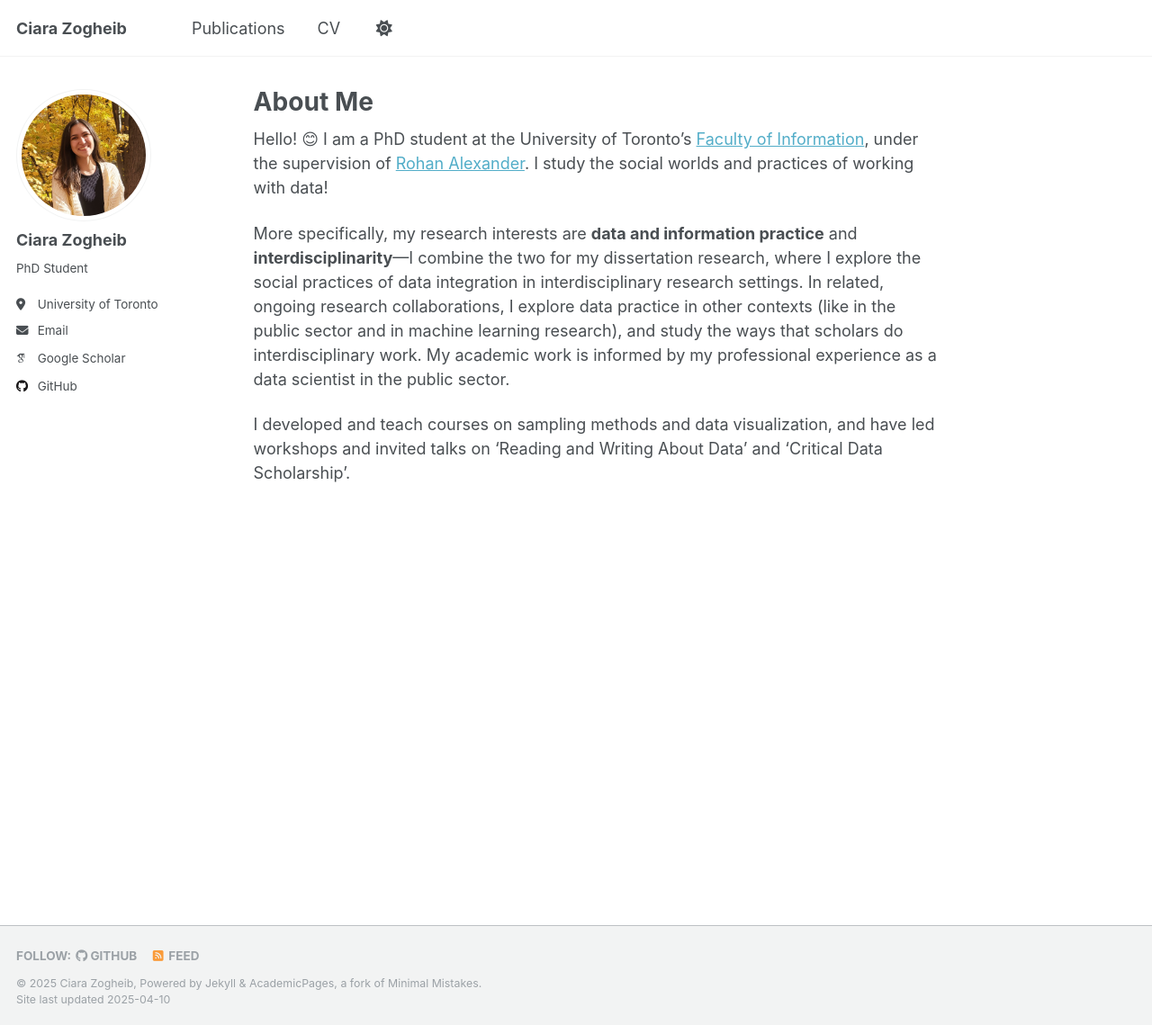
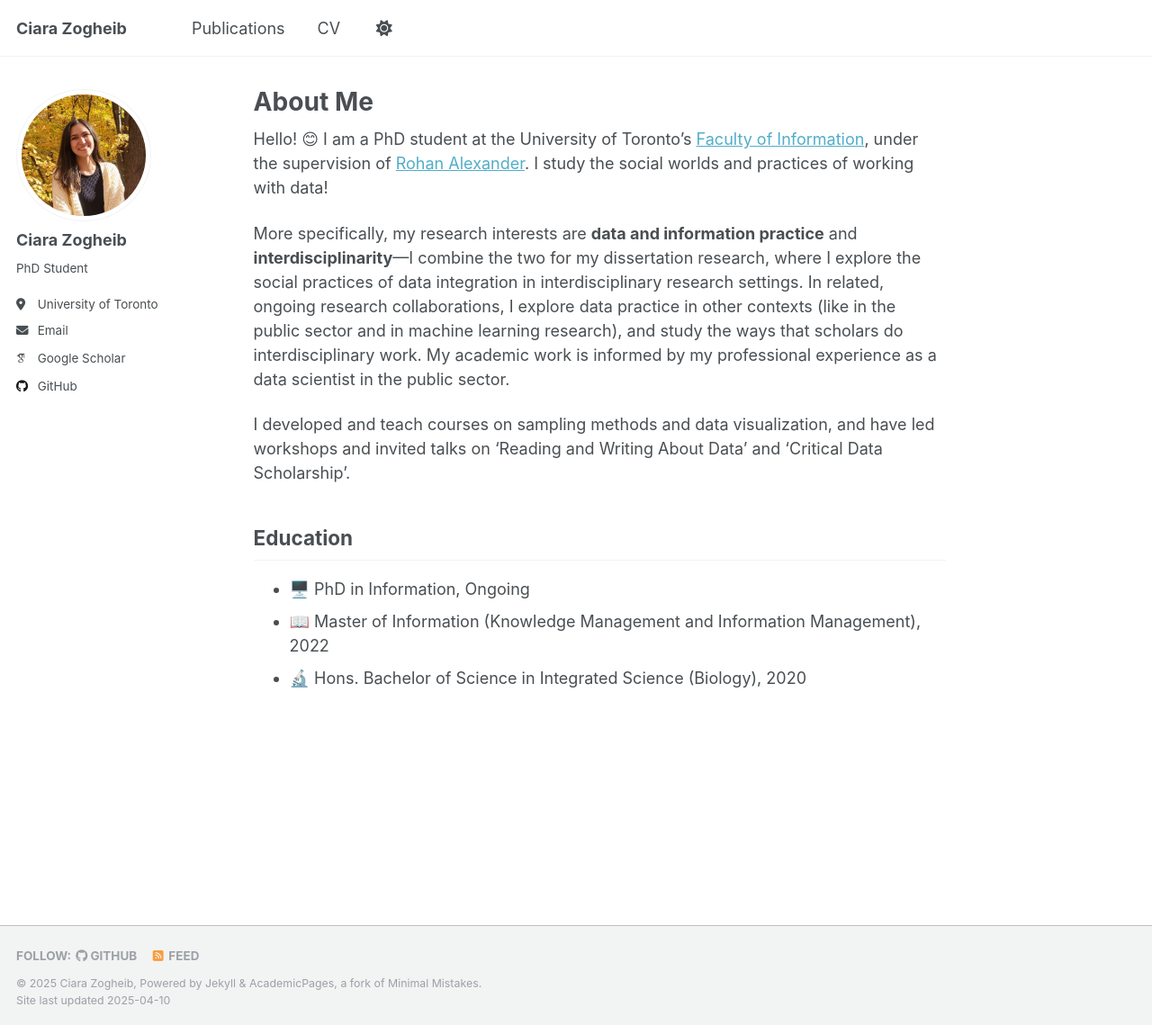
Before and after one commit to zogheibc/zogheibc.github.io, a Jekyll site: the page built from _pages/about.md, in a window 1280 px wide and 1139 px high. Shown: the whole window at 90% size. Built offline with Jekyll 4.4.1, drawn with Linux system fonts in a browser that asks for light colours; some web fonts are replaced.

Commit message:
Update about.md

```diff
--- a/_pages/about.md
+++ b/_pages/about.md
@@ -12,3 +12,8 @@ Hello! 😊 I am a PhD student at the University of Toronto’s [Faculty of Info
 More specifically, my research interests are **data and information practice** and **interdisciplinarity**—I combine the two for my dissertation research, where I explore the social practices of data integration in interdisciplinary research settings. In related, ongoing research collaborations, I explore data practice in other contexts (like in the public sector and in machine learning research), and study the ways that scholars do interdisciplinary work. My academic work is informed by my professional experience as a data scientist in the public sector.
 
 I developed and teach courses on sampling methods and data visualization, and have led workshops and invited talks on 'Reading and Writing About Data' and 'Critical Data Scholarship'.
+
+## Education
+- 🖥️ PhD in Information, Ongoing
+- 📖 Master of Information (Knowledge Management and Information Management), 2022
+- 🔬 Hons. Bachelor of Science in Integrated Science (Biology), 2020
```
